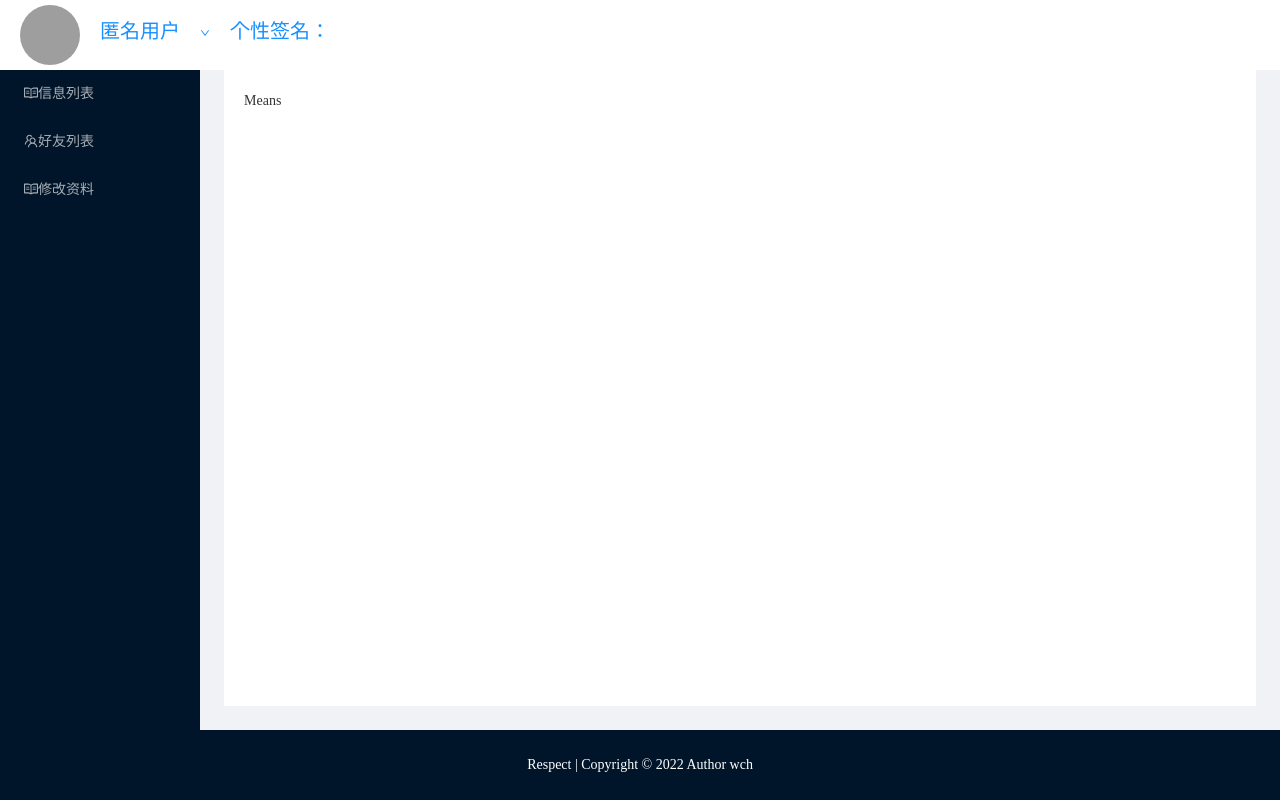
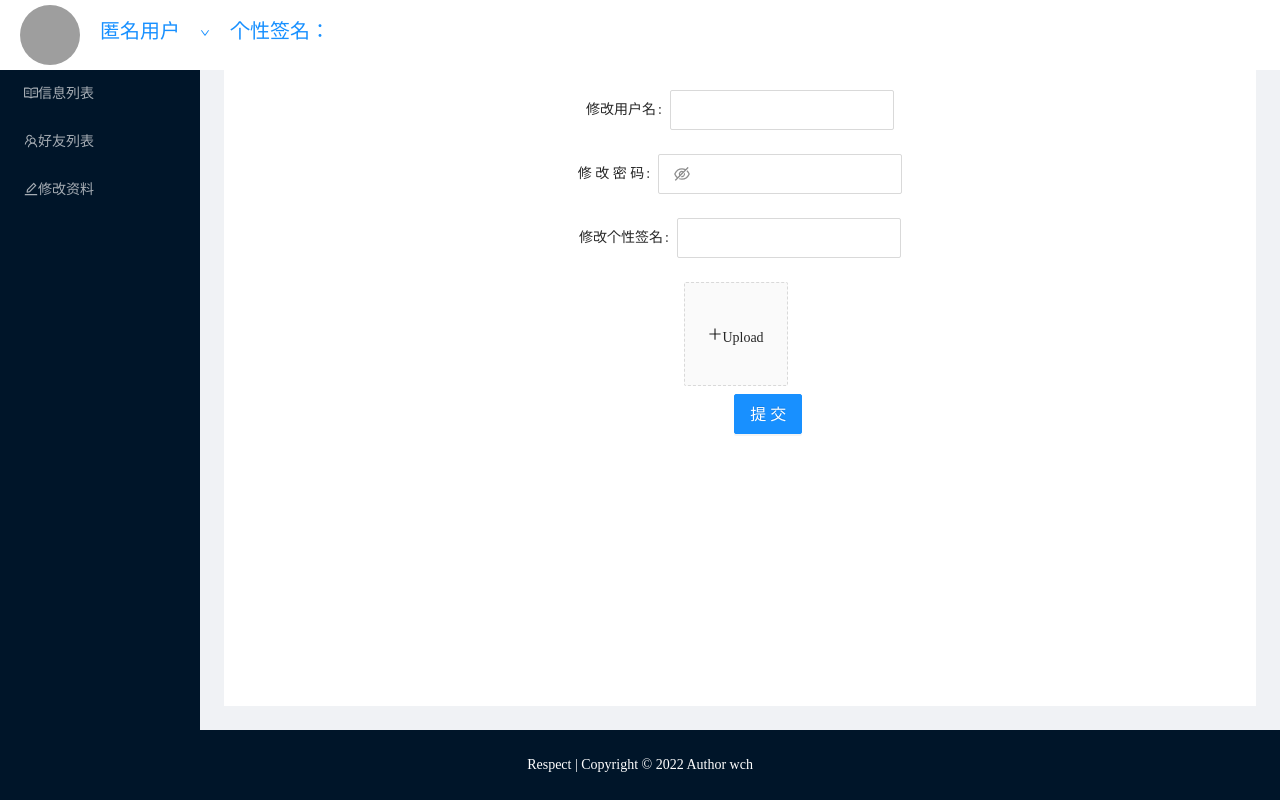
Before and after one commit to wch121/web-chat2, a React app: page /means in a window 1280 px wide. Shown: the top 800 px of the page. Built offline with nearby package versions, Linux system fonts and the light colour scheme; grey boxes are pictures that could not be loaded.

Commit message:
完成修改资料页面

```diff
--- a/src/App.less
+++ b/src/App.less
@@ -1,15 +1,17 @@
-.container{
+.container {
     height: 100vh;
-    .container_conter{
+
+    .container_conter {
         height: calc(100vh -170px);
     }
 }
 
-.mycontent{
+.mycontent {
     background-color: #fff;
     overflow: scroll;
-    padding:20px;
+    padding: 20px;
     box-sizing: border-box;
+
     &::-webkit-scrollbar {
         /*滚动条整体样式*/
         width: 10px;
@@ -17,16 +19,36 @@
         background: #fff;
         border-radius: 10px;
     }
+
     &::-webkit-scrollbar-track {
         /*滚动条里面轨道*/
         box-shadow: inset 0 0 5px rgba(0, 0, 0, 0.2);
         border-radius: 10px;
         background: #EDEDED;
     }
+
     &::-webkit-scrollbar-thumb {
         /*滚动条里面小方块*/
         border-radius: 10px;
         box-shadow: inset 0 0 5px rgba(0, 0, 0, 0.2);
         background: #1890ff;
     }
+
+    div {
+        display: flex;
+        justify-content: center;
+
+        form {
+            display: flex;
+            flex-direction: column;
+            justify-content: center;
+            justify-content: space-between;
+            span {
+                display: flex;
+                width: 100%;
+                flex-direction: row;
+                justify-content: space-between;
+            }
+        }
+    }
 }
--- a/src/App.tsx
+++ b/src/App.tsx
@@ -1,14 +1,13 @@
 import "App.less";
 import React, { useEffect, useState } from "react";
-import { Dropdown, Layout, Menu } from "antd";
-import { EditOutlined, TeamOutlined, ReadOutlined, DownOutlined } from "@ant-design/icons";
+import {Layout, Menu } from "antd";
+import { EditOutlined, TeamOutlined, ReadOutlined } from "@ant-design/icons";
 import { Link, Outlet, useLocation, useNavigate } from "react-router-dom";
 import MyHeader from "components/MyHeader";
 import { connect } from "react-redux";
 import { Dispatch} from "react";
 
-const { Header, Footer, Sider, Content } = Layout;
-const { SubMenu } = Menu;
+const { Sider, Content } = Layout;
 
 interface Iprops {
     key: number;
@@ -35,7 +34,7 @@ function App(props:Iprops){
                             <Link to={'/friends'}><TeamOutlined />好友列表</Link>
                         </Menu.Item>
                         <Menu.Item key="3">
-                            <Link to={'/means'}><ReadOutlined />修改资料</Link>
+                            <Link to={'/means'}><EditOutlined />修改资料</Link>
                         </Menu.Item>
                     </Menu>
                 </Sider>
@@ -59,7 +58,7 @@ function App(props:Iprops){
 //state的映射
 const mapStateToProps = (state: { key: number }) => {
     return {
-        key1: state.key
+        key: state.key
     }
 }
 
--- a/src/pages/Means.tsx
+++ b/src/pages/Means.tsx
@@ -1,9 +1,141 @@
-import React, { Component } from 'react'
+import React, { useState } from 'react'
+import { Button, Form, Input, message, Upload } from 'antd';
+import { LoadingOutlined, PlusOutlined, LockOutlined, UserOutlined } from '@ant-design/icons';
+import { ChangeUserInfoApi } from 'request/api'
+import { connect } from 'react-redux'
+import { Dispatch } from 'redux'
 
-export default class Means extends Component {
-    render() {
-        return (
-            <div>Means</div>
-        )
+interface IProps {
+    changeKeyFn: () => void;
+}
+
+function Means(props: IProps) {
+    const [loading, setLoading] = useState(false)
+    const [imageUrl, setImageUrl] = useState("")
+    const onFinish = (values: any) => {
+        console.log('Success:', values);
+        //调接口，修改用户名和密码
+        ChangeUserInfoApi({
+            username: values.username || '',
+            password: values.password || '',
+            userlabel: values.userlabel || '',
+        }).then((res: any) => {
+            if (res.errCode === 0) {
+                message.success(res.message);
+                let { avatar, username } = res.data;
+                //存储用户信息
+                localStorage.setItem("avatar", avatar)
+                localStorage.setItem("username", username)
+                localStorage.setItem("chat-token", res.data['chat-token'])
+                localStorage.setItem('userlabel', res.data.userlabel);
+                //更新header的组件.走react-redux
+                props.changeKeyFn();
+            }
+            if (res.errCode === 1) {
+                message.warning(res.message);
+            }
+        })
+    };
+
+    const beforeUpload = (file: any) => {
+        const isJpgOrPng = file.type === 'image/jpeg' || file.type === 'image/png';
+        if (!isJpgOrPng) {
+            message.error('You can only upload JPG/PNG file!');
+        }
+        const isLt2M = file.size / 1024 / 1024 < 2;
+        if (!isLt2M) {
+            message.error('Image must smaller than 2MB!');
+        }
+        return isJpgOrPng && isLt2M;
+    };
+
+    //上传按钮
+    const UploadButton = () => (
+        <div>
+            {loading ? <LoadingOutlined /> : <PlusOutlined />}
+            <div style={{ marginTop: 8 }}>Upload</div>
+        </div>
+    );
+
+    //onchange调用的函数
+    const handleChange = (info: any) => {
+        if (info.file.status === 'uploading') {
+            setLoading(true);
+            return;
+        }
+        if (info.file.status === 'done') {
+            console.log(info.file)
+            if (info.file.response.errCode === 0) {
+                message.success("头像修改成功");
+                //存储用户信息
+                localStorage.setItem('avatar', info.file.response.data.avatar);
+                localStorage.setItem('username', info.file.response.data.username);
+                localStorage.setItem('chat-token', info.file.response.data['chat-token']);
+                localStorage.setItem('userlabel', info.file.response.data.userlabel);
+                //更新Header组件
+                props.changeKeyFn();
+            }
+            setLoading(false);
+        }
+    };
+
+    return (
+        <div>
+            <Form
+                style={{ width: '400px' }}
+                name="basic"
+                initialValues={{ remember: true }}
+                onFinish={onFinish}
+                autoComplete="on"
+                size="large"
+            >
+                <Form.Item
+                    label="修改用户名："
+                    name="username"
+                >
+                    <Input />
+                </Form.Item>
+
+                <Form.Item
+                    label="修 改 密 码："
+                    name="password"
+                    rules={[{ message: '请输入密码!' }]}
+                >
+                    <Input.Password />
+                </Form.Item>
+                <Form.Item
+                    label="修改个性签名："
+                    name="userlabel"
+                >
+                    <Input />
+                </Form.Item>
+                <Upload
+                    name="avatar"
+                    listType="picture-card"
+                    className="avatar-uploader"
+                    showUploadList={false}
+                    action={process.env.SERVER_PORT + "/chat/upload"}
+                    headers={{ "chat-token": localStorage.getItem('chat-token') as string }}
+                    beforeUpload={beforeUpload}
+                    onChange={handleChange}
+                >
+                    {imageUrl ? <img src={imageUrl} alt="avatar" style={{ width: '100%' }} /> : <UploadButton />}
+                </Upload>
+                <Form.Item wrapperCol={{ offset: 20, span: 16 }}>
+                    <Button type="primary" htmlType="submit">提交</Button>
+                </Form.Item>
+            </Form>
+
+        </div>
+    )
+}
+
+const mapDispatchToProps = (dispatch: Dispatch) => {
+    return {
+        changeKeyFn() {
+            dispatch({ type: "changeKey" })
+        }
     }
 }
+
+export default connect(null, mapDispatchToProps)(Means)
```
Also changed, not shown: src/pages/less/Login.less (+0 -17 lines), src/request/api.ts (+10 -0 lines).
